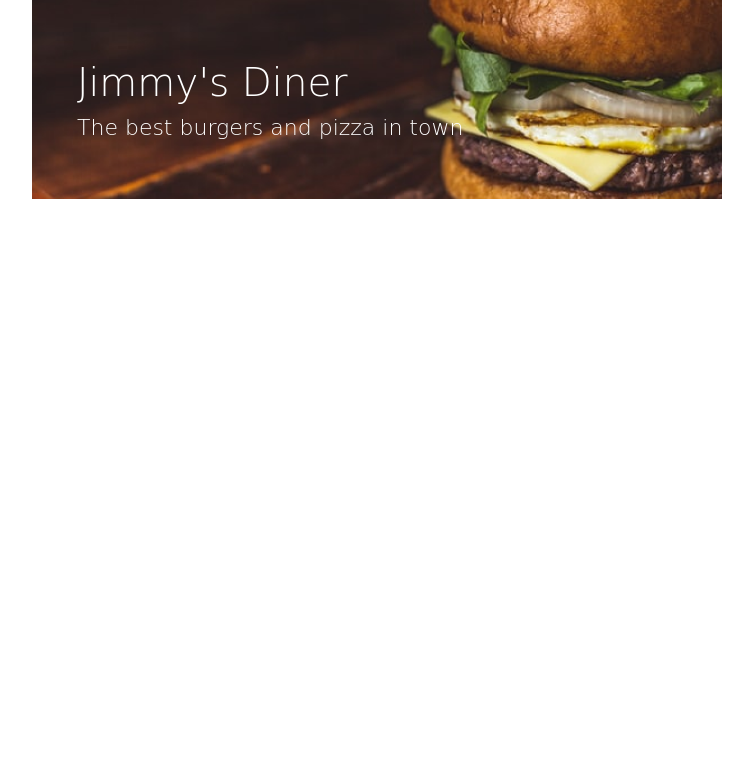
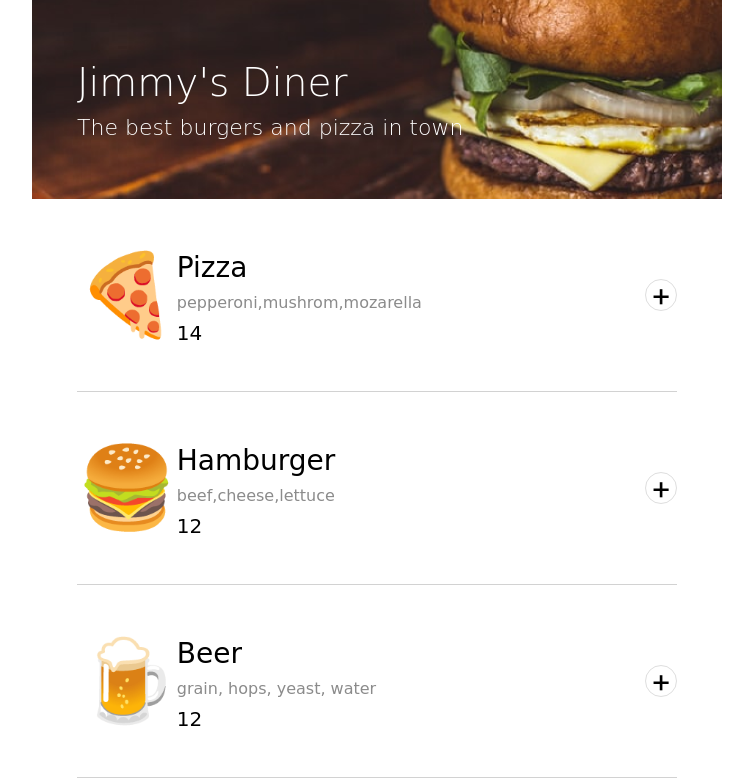
Before and after one commit to joaquinrosendo/restaurant-ordering-app, a website built with Vite: page index.html in a window 1280 px wide. Shown: the whole page, without its empty margins (263-1016 px from the left). Built offline with nearby package versions, Linux system fonts and the light colour scheme; a web font is replaced by a local one.

Commit message:
render food items from data.js

```diff
--- a/index.css
+++ b/index.css
@@ -23,19 +23,24 @@ h2 {
 
 .item-emoji {
     font-size: 80px;
+    margin-bottom: 50px;
 }
 
 .item-name {
     font-size: 28px;
+    margin-bottom: 0;
 }
 
 .item-ingredients {
     color: #8B8B8B;
     font-size: 16px;
+    margin-top: 10px;
+    margin-bottom: 10px;
 }
 
 .item-price {
     font-size: 20px;
+    margin-top: 0;
 }
 
 .add-item-btn {
--- a/index.html
+++ b/index.html
@@ -12,7 +12,7 @@
             <h1>Jimmy's Diner</h1>
             <h2>The best burgers and pizza in town</h2>
         </header>
-        <main>
+        <main id="menu-container">
             <!-- Food items list goes here -->
 
             <!--
--- a/index.js
+++ b/index.js
@@ -1,3 +1,31 @@
 import {menuArray} from './data.js';
 
-console.log(menuArray);
+
+let renderMenu = (menuArray) => {
+
+    let htmlMenu = ``;
+
+    menuArray.map(menuItem => {
+        console.log(menuItem);
+
+        htmlMenu += `<div class="menu-item">
+                        <div class="item-info-container">
+                            <p class="item-emoji">${menuItem.emoji}</p>
+                            <article class="item-description">
+                                <p class="item-name">${menuItem.name}</p>
+                                <p class="item-ingredients">${menuItem.ingredients}</p>
+                                <p class="item-price">${menuItem.price}</p>
+                            </article>
+                        </div>
+                        <span>
+                            <div class="add-item-btn">
+                                <p>+</p>
+                            </div>
+                        </span>
+                    </div>`
+    })
+
+    document.getElementById("menu-container").innerHTML = htmlMenu;
+}
+
+renderMenu(menuArray);
```
